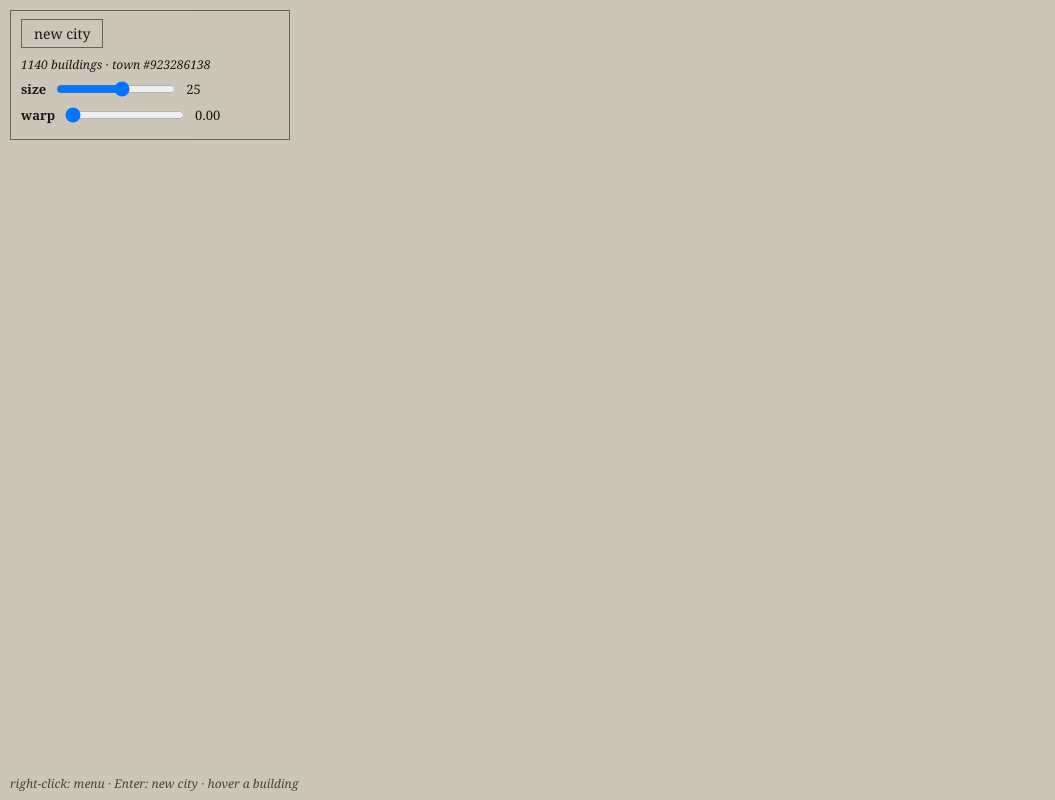
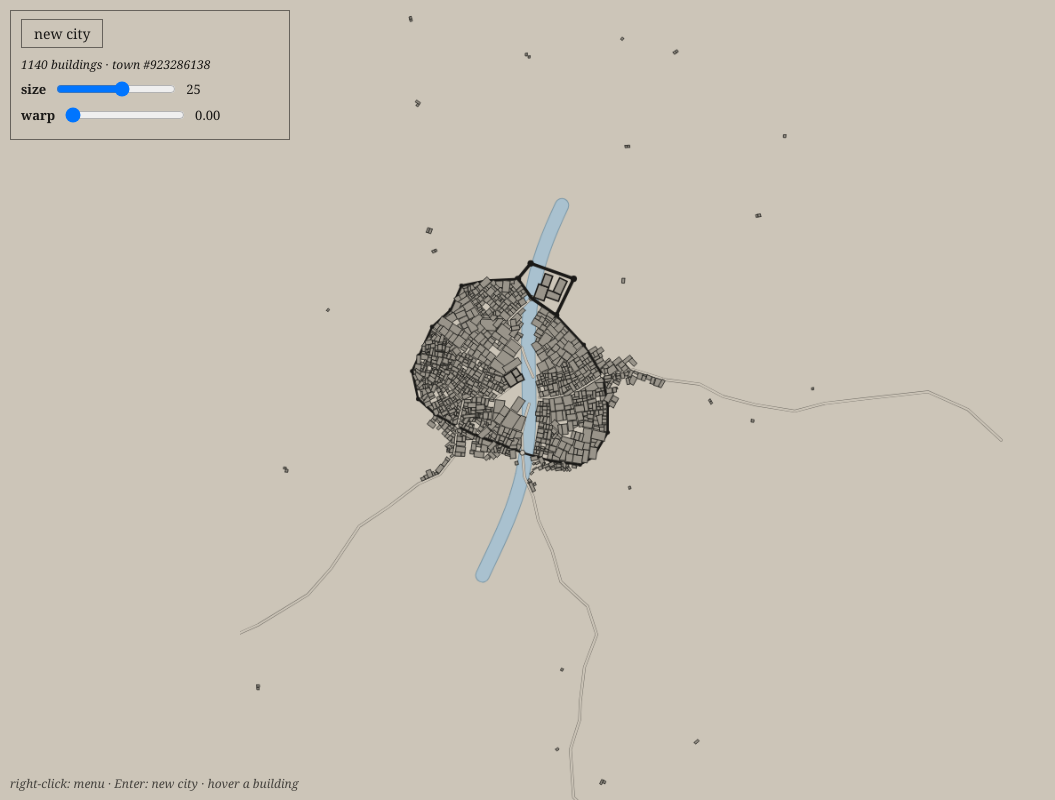
Before and after one commit to ibackstrom/city-pipeline, a plain HTML site: page index.html in a window 1280 px wide. Shown: the whole page, without its empty margins (0-1055 px from the left). Drawn offline with Linux system fonts and the light colour scheme.

Commit message:
Fix blank canvas: missing spread in polyFrame min/max + wrong cz rotation

```diff
--- a/index.html
+++ b/index.html
@@ -18,7 +18,7 @@
 #warpbar button.on{background:var(--dark);color:var(--paper)}
 #warpbar button kbd{float:right;margin-left:12px;opacity:.6}
 #stage{position:fixed;inset:0;display:flex;align-items:center;justify-content:center}
-canvas{background:var(--paper);cursor:crosshair;touch-action:none}
+canvas{background:var(--paper);cursor:crosshair;touch-action:none;max-width:100%;max-height:100vh}
 #hint{position:fixed;left:10px;bottom:8px;z-index:5;font-size:12px;font-style:italic;opacity:.75}
 #menu{position:fixed;left:10px;bottom:28px;z-index:6;display:none;flex-direction:column;background:rgba(204,197,184,.97);border:1px solid var(--dark);min-width:220px}
 #menu button{font-family:inherit;font-size:13px;background:none;border:none;color:var(--dark);padding:7px 12px;cursor:pointer;text-align:left}
@@ -36,6 +36,14 @@ canvas{background:var(--paper);cursor:crosshair;touch-action:none}
 <div style="font-size:12px;padding:2px 10px">brush <input id="brush" type="range" min="10" max="260" value="90" style="width:90px"> <span id="brushval">90</span></div>
 </div>
 <div id="stage"><canvas id="cv" width="900" height="900"></canvas></div>
+<div id="err" style="position:fixed;top:50%;left:50%;transform:translate(-50%,-50%);z-index:99;display:none;max-width:80%;background:#fff;color:#a00;border:2px solid #a00;padding:14px 18px;font:13px monospace;white-space:pre-wrap"></div>
+<script>
+window.addEventListener('error',function(e){
+ var d=document.getElementById('err');
+ d.style.display='block';
+ d.textContent='Error: '+(e.message||e.error)+'\n\nHard-refresh first (Cmd/Ctrl+Shift+R) — if this persists, send me this message.';
+});
+</script>
 <div id="hint">right-click: menu · Enter: new city · hover a building</div>
 <div id="menu"></div>
 <script>
@@ -882,8 +890,8 @@ function polyFrame(poly){const n=poly.length;
  const r=ang*Math.PI/180,c=Math.cos(r),s=Math.sin(r);
  const xs=poly.map(p=>p.x*c+p.y*s),zs=poly.map(p=>-p.x*s+p.y*c);
  const w=Math.max(...xs)-Math.min(...xs),d=Math.max(...zs)-Math.min(...zs);
- const cx=(Math.min(xs)+Math.max(xs))/2,cz=(Math.min(zs)+Math.max(zs))/2;
- return{cx:c*cx-s*cz,cz:c*cz+s*cz,ang,w,d}}
+ const cx=(Math.min(...xs)+Math.max(...xs))/2,cz=(Math.min(...zs)+Math.max(...zs))/2;
+ return{cx:c*cx-s*cz,cz:s*cx+c*cz,ang,w,d}}
 
 function genTown(seed,warp,size){
  const m=new Model(size,seed,true);
@@ -1118,12 +1126,14 @@ document.addEventListener('keydown',e=>{
 sizeEl.oninput=()=>sizeval.textContent=sizeEl.value;
 warpEl.oninput=()=>warpval.textContent=(+warpEl.value).toFixed(2);
 brushEl.oninput=()=>{brushval.textContent=brushEl.value;if(mode==='warp')draw(hov)};
-function regen(){
+function regen(){try{
  const seed=1+Math.floor(Math.random()*2147483646); // pure random
  T=genTown(seed,+warpEl.value,+sizeEl.value||25);
  // base rows (pre-warp) kept for reevaluation after brushes
  T.baseRows=T.rows.map(r=>({...r,bx:r.x,bz:r.z,bAng:r.rot}));
  snap0=T.mesh.snapshot();fit();draw();setMode('map')}
+ catch(e){var d=document.getElementById('err');d.style.display='block';
+  d.textContent='Generation error: '+(e&&e.message?e.message:e)+' — click \"new city\" to retry.'}}
 function resetWarp(){if(snap0){T.mesh.restore(snap0);reevaluate();draw(hov)}}
 document.getElementById('regen').onclick=regen;
 regen();
```
